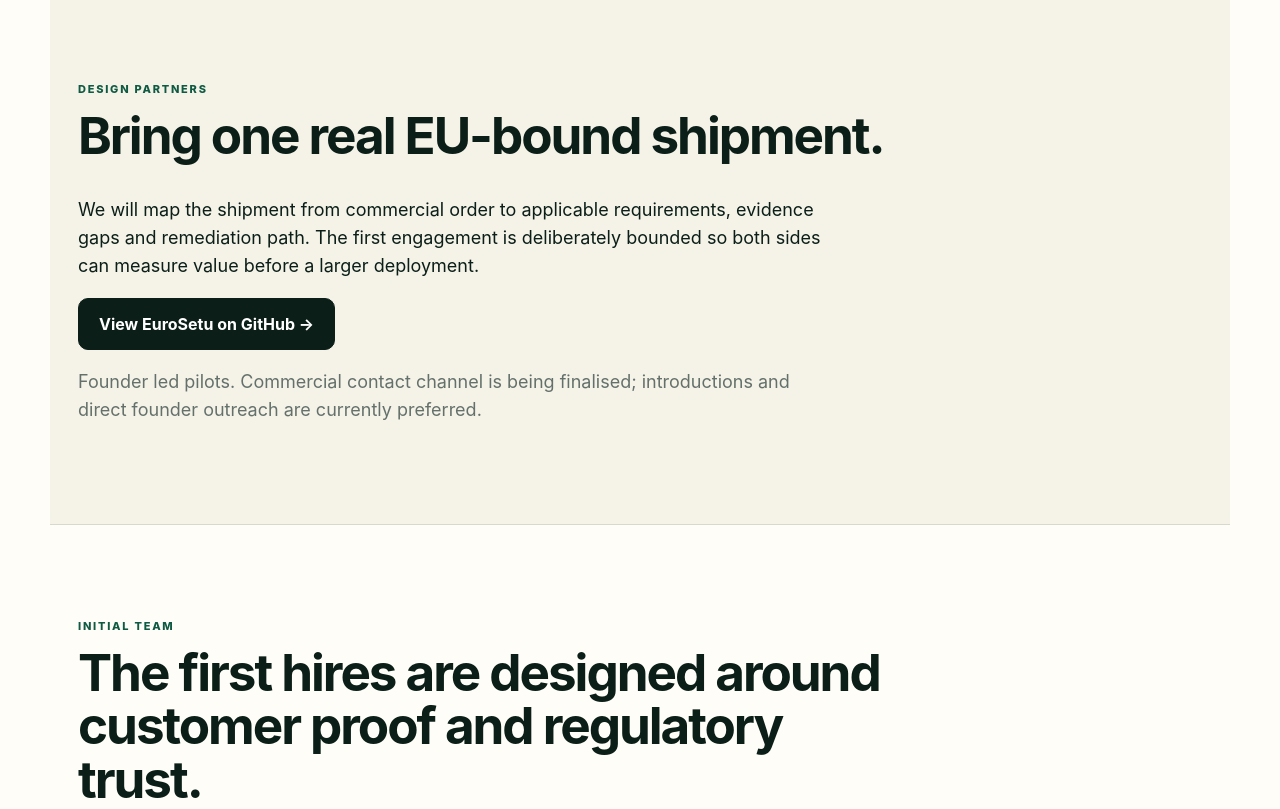
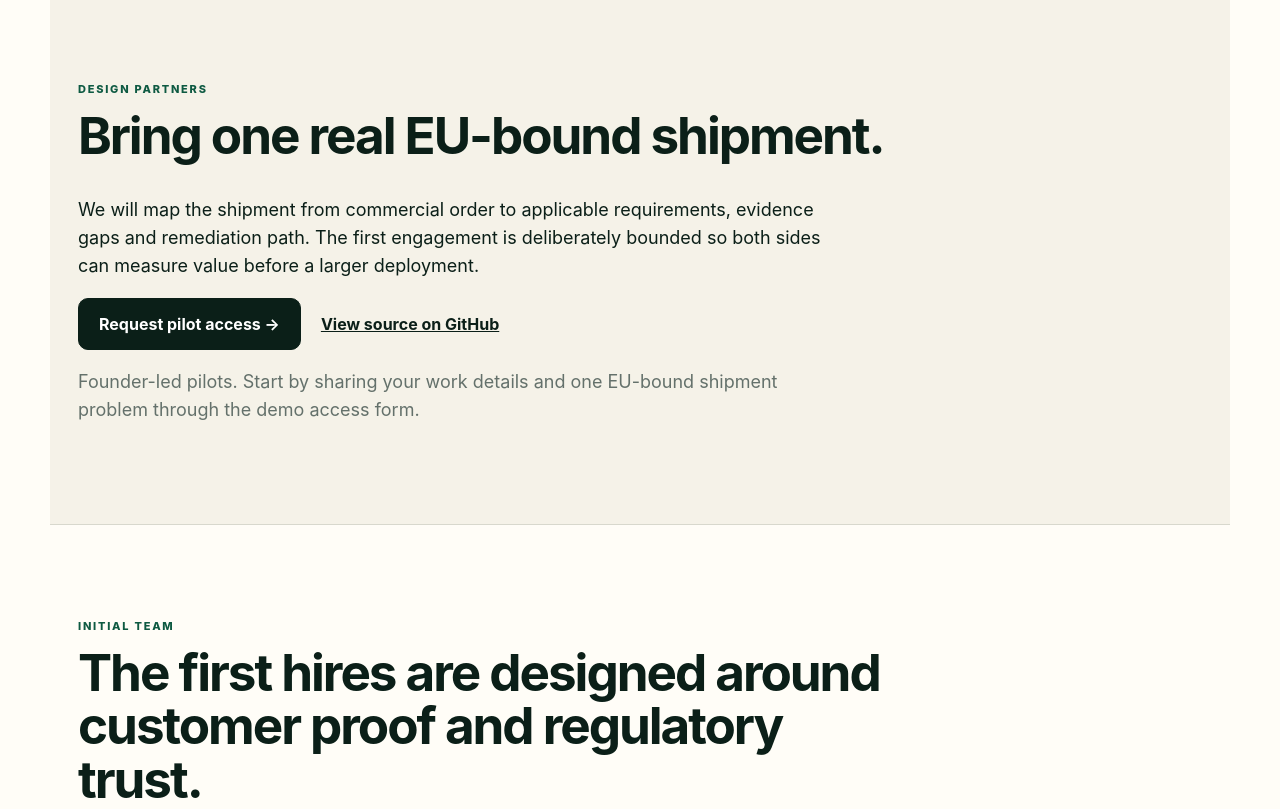
Before and after one commit to ajeytiwary/setu-compliance, a plain HTML site: page app/static/index.html in a window 1280 px wide. Shown: the part 4322-5131 px from the top of the page. Drawn offline with Linux system fonts and the light colour scheme.

Commit message:
fix(web): make pilot CTA client-conversion oriented

```diff
--- a/app/static/index.html
+++ b/app/static/index.html
@@ -54,7 +54,7 @@
 <section class="why"><div><p class="eyebrow">WHY EUROSETU</p><h2>Not another CBAM calculator.</h2></div><div class="comparison">
 <p><span>Carbon software</span> calculates emissions.</p><p><span>Customs software</span> prepares trade declarations.</p><p><span>Supplier platforms</span> collect evidence.</p><p><span>EuroSetu</span> orchestrates the transaction across those systems and asks: <b>can this order enter the market? What blocks it? What is the commercial consequence?</b></p></div></section>
 
-<section id="pilot" class="pilot"><p class="eyebrow">DESIGN PARTNERS</p><h2>Bring one real EU-bound shipment.</h2><p>We will map the shipment from commercial order to applicable requirements, evidence gaps and remediation path. The first engagement is deliberately bounded so both sides can measure value before a larger deployment.</p><a class="button" href="https://github.com/ajeytiwary/setu-compliance">View EuroSetu on GitHub →</a><p class="muted">Founder led pilots. Commercial contact channel is being finalised; introductions and direct founder outreach are currently preferred.</p></section>
+<section id="pilot" class="pilot"><p class="eyebrow">DESIGN PARTNERS</p><h2>Bring one real EU-bound shipment.</h2><p>We will map the shipment from commercial order to applicable requirements, evidence gaps and remediation path. The first engagement is deliberately bounded so both sides can measure value before a larger deployment.</p><a class="button" href="/demo">Request pilot access →</a><a class="text-link" href="https://github.com/ajeytiwary/setu-compliance">View source on GitHub</a><p class="muted">Founder-led pilots. Start by sharing your work details and one EU-bound shipment problem through the demo access form.</p></section>
 
 <section id="team"><p class="eyebrow">INITIAL TEAM</p><h2>The first hires are designed around customer proof and regulatory trust.</h2>
 <div class="team-grid">
```
